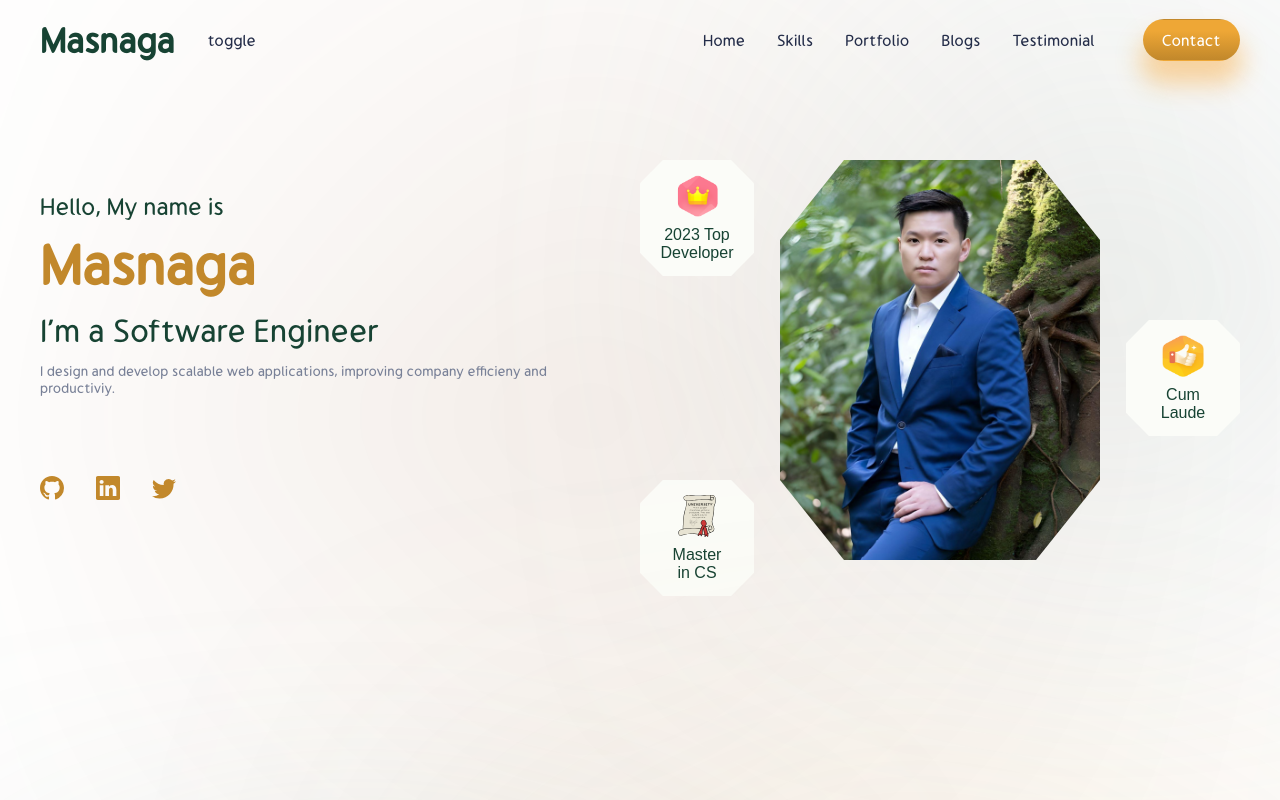
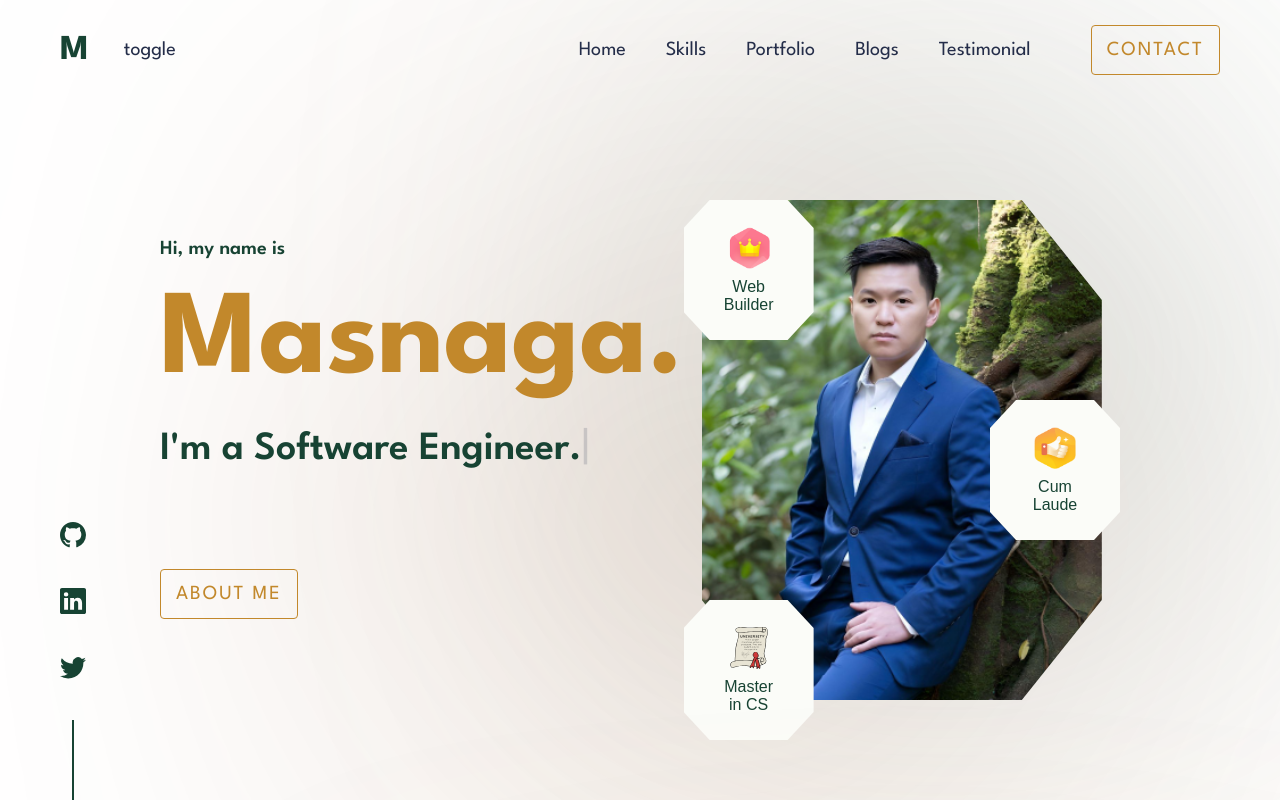
Before and after one commit to techwithnaga/masnaga, a React (Vite) app: page / in a window 1280 px wide. Shown: the top 800 px of the page. Built offline with nearby package versions, Linux system fonts and the light colour scheme.

Commit message:
fix button

```diff
--- a/index.html
+++ b/index.html
@@ -4,17 +4,7 @@
     <meta charset="UTF-8" />
     <link rel="icon" type="image/svg+xml" href="/src//img/myIcon.png" />
     <meta name="viewport" content="width=device-width, initial-scale=1.0" />
-    <style>
-      @font-face {
-        font-family: Gumela;
-        src: url("./src/fonts/Gumela\ Regular.otf");
-      }
 
-      * {
-        font-family: "Gumela";
-        font-weight: normal;
-      }
-    </style>
     <title>Masnaga</title>
   </head>
   <body>
--- a/src/App.css
+++ b/src/App.css
@@ -1,3 +1,5 @@
+@import url("https://fonts.googleapis.com/css2?family=League+Spartan:wght@100;200;300;400;500;600;700;800;900&display=swap");
+
 :root {
   --yellow: #f5c32c;
   --orange: #fca61f;
@@ -11,13 +13,16 @@
   --green: #174333;
   --lightGreen: #5c7b70;
   --lighterGreen: #8ba199;
-
   --darkGray: #0c2521;
   --lighterGold: #eea736;
   --gold: #c2882b;
   --brown: #7b3400;
+  --rice: #fbfcf8;
+}
 
-  --rice: #fbfcf8;
+* {
+  font-family: "League Spartan", sans-serif;
+  font-size: 20px;
 }
 body {
   margin: 0;
@@ -29,7 +34,7 @@ body {
   color: var(--black);
 }
 
-.button {
+/* .button {
   border-radius: 34px;
   border: none;
   color: white;
@@ -42,7 +47,7 @@ body {
   );
   border: 1px solid transparent;
   box-shadow: 0px 20px 24px 3px rgba(251, 161, 40, 0.42);
-}
+} */
 
 .button:hover {
   background: white;
@@ -52,16 +57,38 @@ body {
   box-sizing: border-box;
 }
 
+.goldButton {
+  padding: 15px;
+  font-size: 20px;
+  border: 1px solid var(--gold);
+  background-color: transparent;
+  color: var(--gold);
+  font-stretch: 0%;
+  transition: all 0.25s cubic-bezier(0.645, 0.045, 0.355, 1);
+  cursor: pointer;
+  border-radius: 4px;
+  text-transform: uppercase;
+  letter-spacing: 2px;
+}
+
+.goldButton:hover {
+  transform: translate(-5px, -5px);
+  border-bottom: 2px solid var(--gold);
+  box-shadow: 10px 10px 5px 0px rgba(194, 136, 43, 0.75);
+  -webkit-box-shadow: 10px 10px 5px 0px rgba(194, 136, 43, 0.75);
+  -moz-box-shadow: 10px 10px 5px 0px rgba(194, 136, 43, 0.75);
+}
+
 h1 {
   margin-block-start: 0;
   margin-block-end: 0;
-  font-weight: 600;
-  font-size: 49px;
+  font-weight: 700;
+  font-size: 6rem;
 }
 
 h2 {
   font-weight: 600;
-  font-size: 39px;
+  font-size: 5rem;
   margin-block-start: 0;
   margin-block-end: 0;
 }
@@ -70,40 +97,40 @@ h3 {
   margin-block-start: 0;
   margin-block-end: 0;
   font-weight: 600;
-  font-size: 31px;
+  font-size: 4rem;
 }
 
 h4 {
   margin-block-start: 0;
   margin-block-end: 0;
   font-weight: 600;
-  font-size: 25px;
+  font-size: 3rem;
 }
 
 h5 {
   margin-block-start: 0;
   margin-block-end: 0;
   font-weight: 600;
-  font-size: 20px;
+  font-size: 2rem;
 }
 
 h6 {
   margin-block-start: 0;
   margin-block-end: 0;
   font-weight: 600;
-  font-size: 16px;
+  font-size: 1rem;
 }
 
 p {
   margin-block-start: 0;
   margin-block-end: 0;
   font-weight: 400;
-  font-size: 16px;
+  font-size: 1rem;
 }
 
 label {
   margin-block-start: 0;
   margin-block-end: 0;
   font-weight: 400;
-  font-size: 12px;
+  font-size: 14px;
 }
--- a/src/components/intro/Intro.jsx
+++ b/src/components/intro/Intro.jsx
@@ -20,33 +20,43 @@ const Intro = () => {
       backSpeed: 35,
       backDelay: 1000,
       typeSpeed: 60,
-      strings: ["Full Stack Web Developer", "Software Engineer", "Co-Founder"],
+      strings: [
+        "Full Stack Web Developer.",
+        "Software Engineer.",
+        "Co-Founder.",
+      ],
     });
   }, []);
 
   return (
     <div className="intro">
       <div className="introContainer">
-        <div className="introLeft">
-          <div className="introName">
-            <span>Hello, My name is </span>
-            <span>Masnaga</span>
-            <div>
-              <span className="title">I'm a </span>
-              <span ref={txtRef} className="title"></span>
-            </div>
-            <p>
-              I design and develop scalable web applications, improving company
-              efficieny and productiviy.
-            </p>
-          </div>
-          {/* <button className="button introButton"> Hire Me</button> */}
-
-          <div className="introIcons">
+        <div className="iconsHz">
+          <div className="icons">
             <BsGithub className="icon"></BsGithub>
             <BsLinkedin className="icon"></BsLinkedin>
             <BsTwitter className="icon"> </BsTwitter>
           </div>
+          <div className="line"></div>
+        </div>
+        <div className="introLeft">
+          <div className="introName">
+            <h6>Hi, my name is </h6>
+            <h1>Masnaga.</h1>
+            <div>
+              <h5 className="title">I'm a </h5>
+              <h5 ref={txtRef} className="title"></h5>
+            </div>
+            {/* <p>
+              I design and develop scalable web applications, improving company
+              efficieny and productiviy.
+            </p> */}
+          </div>
+          <div className="buttonContainer">
+            <button className="goldButton">About Me</button>
+          </div>
+
+          {/* <button className="button introButton"> Hire Me</button> */}
         </div>
         <div className="introRight">
           <div
@@ -55,11 +65,7 @@ const Intro = () => {
           ></div>
 
           <div className="floatingDiv1">
-            <FloatingDiv
-              image={crown}
-              txt1="2023 Top"
-              txt2="Developer"
-            ></FloatingDiv>
+            <FloatingDiv image={crown} txt1="Web" txt2="Builder"></FloatingDiv>
           </div>
           <div className="floatingDiv2">
             <FloatingDiv image={thumbup} txt1="Cum" txt2="Laude"></FloatingDiv>
--- a/src/components/intro/intro.scss
+++ b/src/components/intro/intro.scss
@@ -6,8 +6,44 @@
   // border: 1px solid red;
 
   .introContainer {
-    width: 75rem;
+    width: 100%;
+    max-width: 100rem;
     display: flex;
+    padding: 0 8rem;
+
+    .iconsHz {
+      position: fixed;
+      bottom: 0;
+      left: 3rem;
+      display: flex;
+      flex-direction: column;
+      align-items: center;
+      gap: 2rem;
+
+      .line {
+        height: 10vh;
+        background-color: var(--green);
+        width: 2px;
+      }
+
+      .icons {
+        display: flex;
+        flex-direction: column;
+        gap: 2rem;
+
+        .icon {
+          font-size: 1.3rem;
+          color: var(--green);
+          transition: transform 0.3s ease-out;
+        }
+
+        .icon:hover {
+          cursor: pointer;
+          color: var(--gold);
+          transform: translate(0, -7px);
+        }
+      }
+    }
 
     .introLeft {
       display: flex;
@@ -16,15 +52,21 @@
       gap: 5rem;
       padding-top: 12rem;
 
+      .buttonContainer {
+        width: 100%;
+      }
+
+      .aboutMeBtn {
+        text-transform: uppercase;
+      }
+
       .introName {
         display: flex;
         flex-direction: column;
-        gap: 0.7rem;
+        gap: 1.5rem;
 
         .title {
           color: var(--green);
-          font-size: 2rem;
-          font-weight: 100;
           display: inline;
         }
 
@@ -58,39 +100,9 @@
 
       .introName > :nth-child(1) {
         color: var(--green);
-        font-weight: 100;
-        font-size: 1.5rem;
       }
       .introName > :nth-child(2) {
         color: var(--gold);
-        font-weight: bold;
-        font-size: 3.5rem;
-      }
-      .introName > :nth-child(4) {
-        color: var(--grey);
-        font-weight: 100;
-        width: 90%;
-        font-size: 14px;
-      }
-
-      .introButton {
-        width: 6rem;
-        height: 2rem;
-      }
-
-      .introIcons {
-        display: flex;
-        gap: 2rem;
-
-        .icon {
-          font-size: 1.5rem;
-          color: var(--gold);
-        }
-
-        .icon:hover {
-          cursor: pointer;
-          color: var(--green);
-        }
       }
     }
 
--- a/src/components/navbar/Navbar.jsx
+++ b/src/components/navbar/Navbar.jsx
@@ -8,7 +8,7 @@ const Navbar = () => {
       <div className="navbarContainer">
         <div className="navbarLeft">
           {/* <img className="myIcon" src={myIcon} alt="my icon" /> */}
-          <div className="name">Masnaga</div>
+          <div className="name">M</div>
           <span>toggle</span>
         </div>
         <div className="navbarRight">
@@ -21,7 +21,7 @@ const Navbar = () => {
               <li>Testimonial</li>
             </ul>
           </div>
-          <button className="button">Contact</button>
+          <button className="goldButton">Contact</button>
         </div>
       </div>
     </nav>
--- a/src/components/navbar/navbar.scss
+++ b/src/components/navbar/navbar.scss
@@ -7,11 +7,13 @@
   width: 100%;
 
   .navbarContainer {
-    width: 75rem;
+    width: 100%;
+    max-width: 100rem;
     height: 5rem;
     display: flex;
     justify-content: space-between;
     color: var(--darkGrey);
+    padding: 0 3rem;
 
     .navbarLeft {
       display: flex;
```
